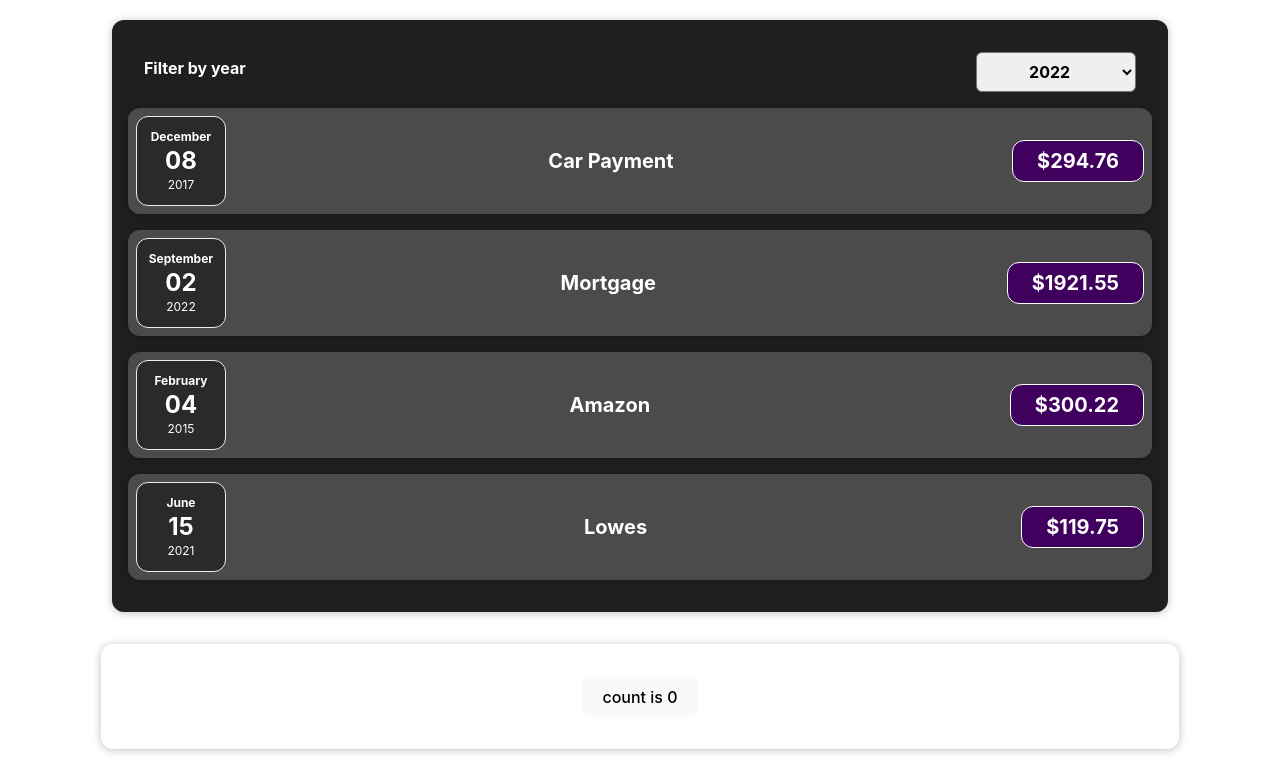
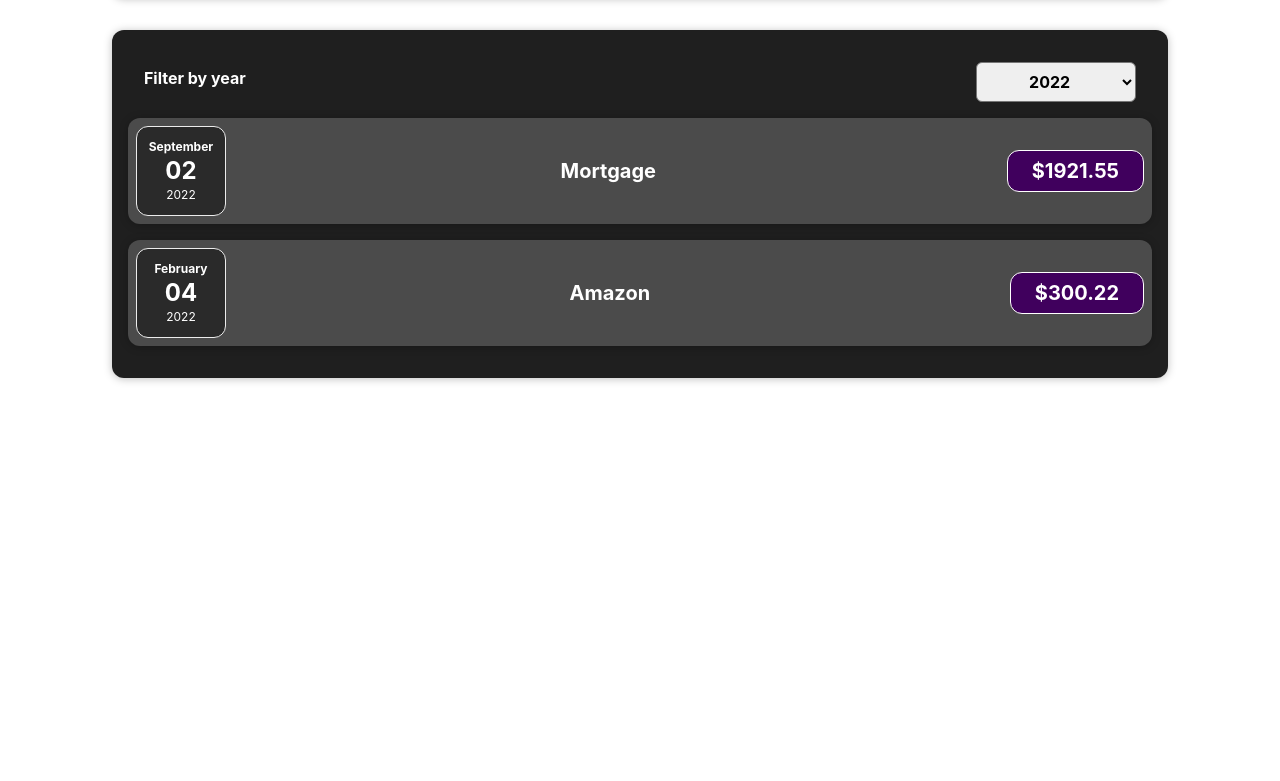
Before and after one commit to ireaneus/react-complete-guide-lesson1, a React (Vite) app: page / in a window 1280 px wide. Shown: the part 348-1129 px from the top of the page. After the commit the page ends 800 px from the top, so only its background shows below. Built offline with nearby package versions, Linux system fonts and the light colour scheme.

Commit message:
2 files modified, 2 added

```diff
--- a/src/App.jsx
+++ b/src/App.jsx
@@ -8,7 +8,7 @@
     id: 'e1',
     title: 'Car Payment',
     amount: 294.76,
-    date: new Date(2017, 11, 8),
+    date: new Date(2019, 11, 8),
   },
   {
     id: 'e2',
@@ -20,7 +20,7 @@
     id: 'e3',
     title: 'Amazon',
     amount: 300.22,
-    date: new Date(2015, 1, 4),
+    date: new Date(2022, 1, 4),
   },
   {
     id: 'e4',
@@ -31,7 +31,6 @@
 ];
 
 export default function App() {
-  const [count, setCount] = useState(0);
   const [expenses, setExpenses] = useState(INITIAL_EXPENSES);
 
   const addExpenseHandler = (expense) => {
@@ -44,11 +43,6 @@
     <div className="App">
       <NewExpense onAddExpense={addExpenseHandler} />
       <Expenses items={expenses} />
-      <div className="card">
-        <button onClick={() => setCount((count) => count + 1)}>
-          count is {count}
-        </button>
-      </div>
     </div>
   );
 }
--- a/src/components/Expenses/Expenses.jsx
+++ b/src/components/Expenses/Expenses.jsx
@@ -1,8 +1,8 @@
 import React, { useState } from 'react';
-import ExpenseItem from './ExpenseItem';
 import Card from '../UI/Card';
 import './styles/Expenses.css';
 import ExpensesFilter from '../Expenses/ExpenseFilter';
+import ExpensesList from '../Expenses/ExpensesList';
 
 function Expenses(props) {
   const [filteredYear, setFilteredYear] = useState('2022');
@@ -11,21 +11,20 @@
     setFilteredYear(selectedYear);
   };
 
+  const filteredExpenses = props.items.filter((expense) => {
+    return expense.date.getFullYear().toString() === filteredYear;
+  });
+
   return (
-    <Card className="expenses">
-      <ExpensesFilter
-        selected={filteredYear}
-        onSelectYear={selectedYearHandler}
-      />
-      {props.items.map((expense) => (
-        <ExpenseItem
-          key={expense.id}
-          title={expense.title}
-          amount={expense.amount}
-          date={expense.date}
+
+      <Card className="expenses">
+        <ExpensesFilter
+          selected={filteredYear}
+          onSelectYear={selectedYearHandler}
         />
-      ))}
-    </Card>
+        <ExpensesList items={filteredExpenses} />
+      </Card>
+
   );
 }
 export default Expenses;
--- /dev/null
+++ b/src/components/Expenses/ExpensesList.jsx
@@ -0,0 +1,26 @@
+import './styles/ExpensesList.css';
+import ExpenseItem from './ExpenseItem';
+
+const ExpensesList = (props) => {
+  if (props.items.length === 0) {
+    return (
+      <h2 className="expenses-list__fallback">
+        No expenses found for the selected year
+      </h2>
+    );
+  }
+
+  return (
+    <ul className="expenses-list">
+      {props.items.map((expense) => (
+        <ExpenseItem
+          key={expense.id}
+          title={expense.title}
+          amount={expense.amount}
+          date={expense.date}
+        />
+      ))}
+    </ul>
+  );
+};
+export default ExpensesList;
--- /dev/null
+++ b/src/components/Expenses/styles/ExpensesList.css
@@ -0,0 +1,9 @@
+.expenses-list {
+  list-style: none;
+  padding: 0;
+}
+
+.expenses-list__fallback {
+  color: white;
+  text-align: center;
+}
```
